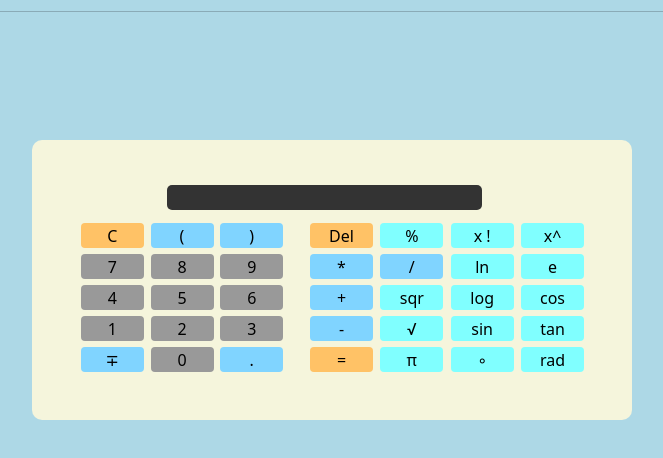
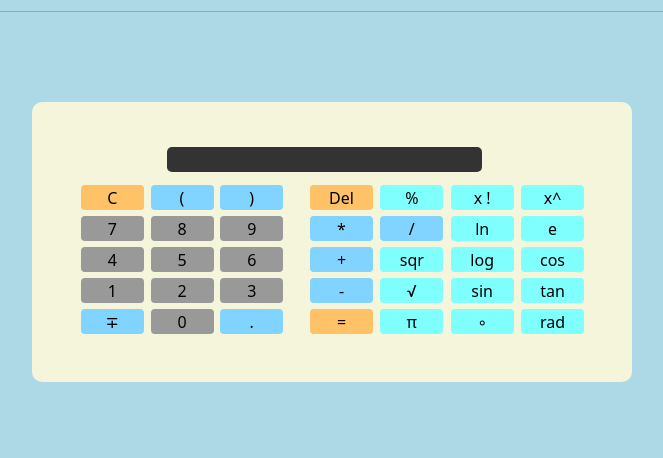
Before and after one commit to FaairaAhmed/cloud_ass3, a plain HTML site: page src/index.html in a window 1280 px wide. Shown: the part 86-544 px from the top of the page, without its empty margins (308-971 px from the left). Drawn offline with nearby package versions, Linux system fonts and the light colour scheme.

Commit message:
Update styles.css

```diff
--- a/src/styles.css
+++ b/src/styles.css
@@ -9,7 +9,7 @@ max-width: 600px;
 background-color: beige;
 padding: 45px;
 border-radius: 10px;
-margin: 10% auto;
+margin: 7% auto;
 
 }
 
```
